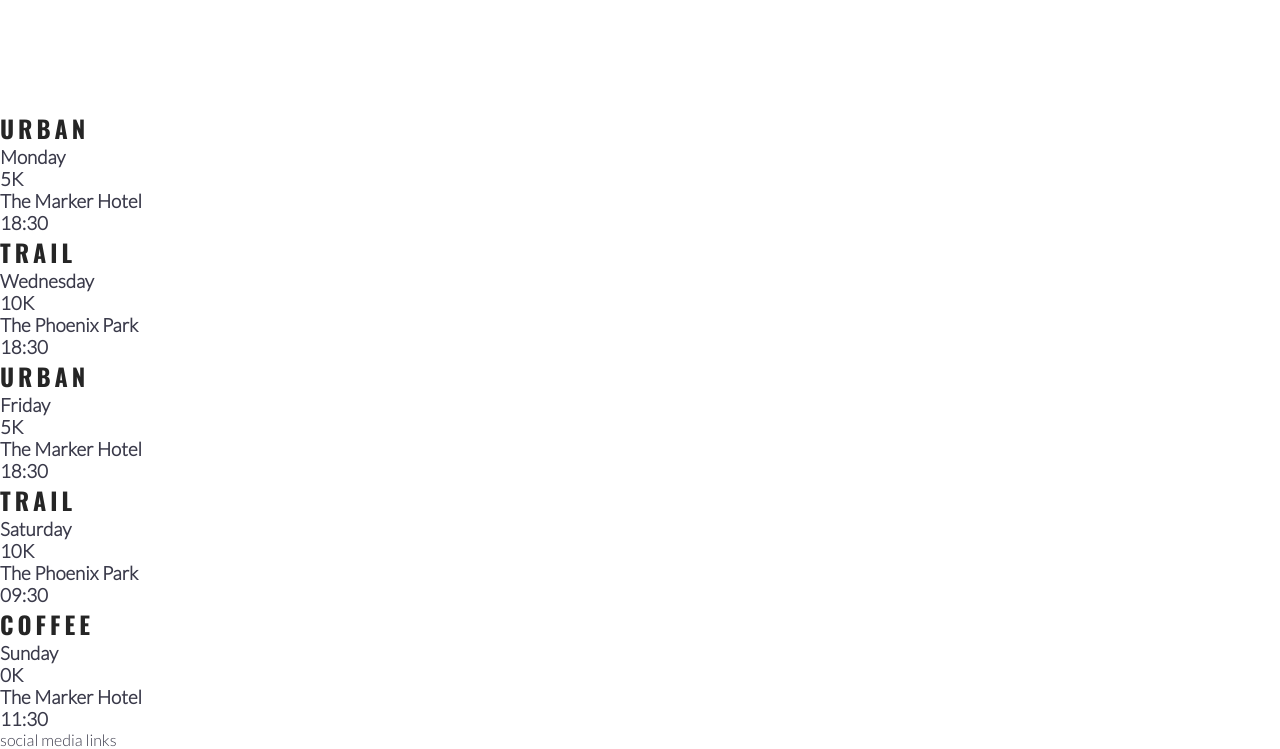
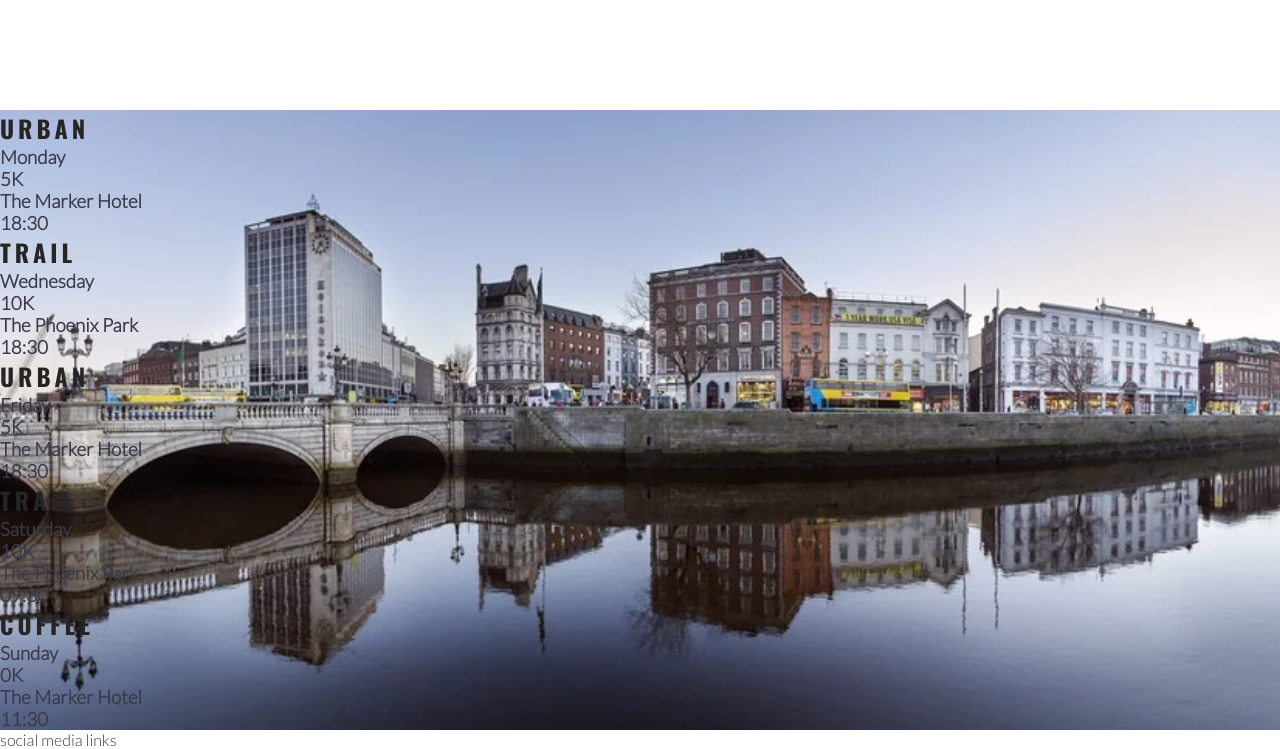
Before and after one commit to stephendawsondev/love-running, a plain HTML site: page index.html in a window 1280 px wide. Shown: the part 1185-1934 px from the top of the page. Drawn offline with nearby package versions, Linux system fonts and the light colour scheme.

Commit message:
add background image to meetup times section

```diff
--- a/assets/css/style.css
+++ b/assets/css/style.css
@@ -186,3 +186,13 @@
     height: 100%;
     border-radius: 50%;
 }
+
+/* event times */
+
+#times {
+    background: url("../images/dublin-city.webp") no-repeat;
+    background-position: center;
+    background-size: cover;
+    width: 100%;
+    overflow: hidden;
+}
--- a/index.html
+++ b/index.html
@@ -72,7 +72,7 @@
                 </div>
             </div>
         </section>
-        <section>
+        <section id="times">
             <div>
                 <h2>Urban</h2>
                 <h3>Monday</h3>
```
Also changed, not shown: assets/images/dublin-city.webp (added).
